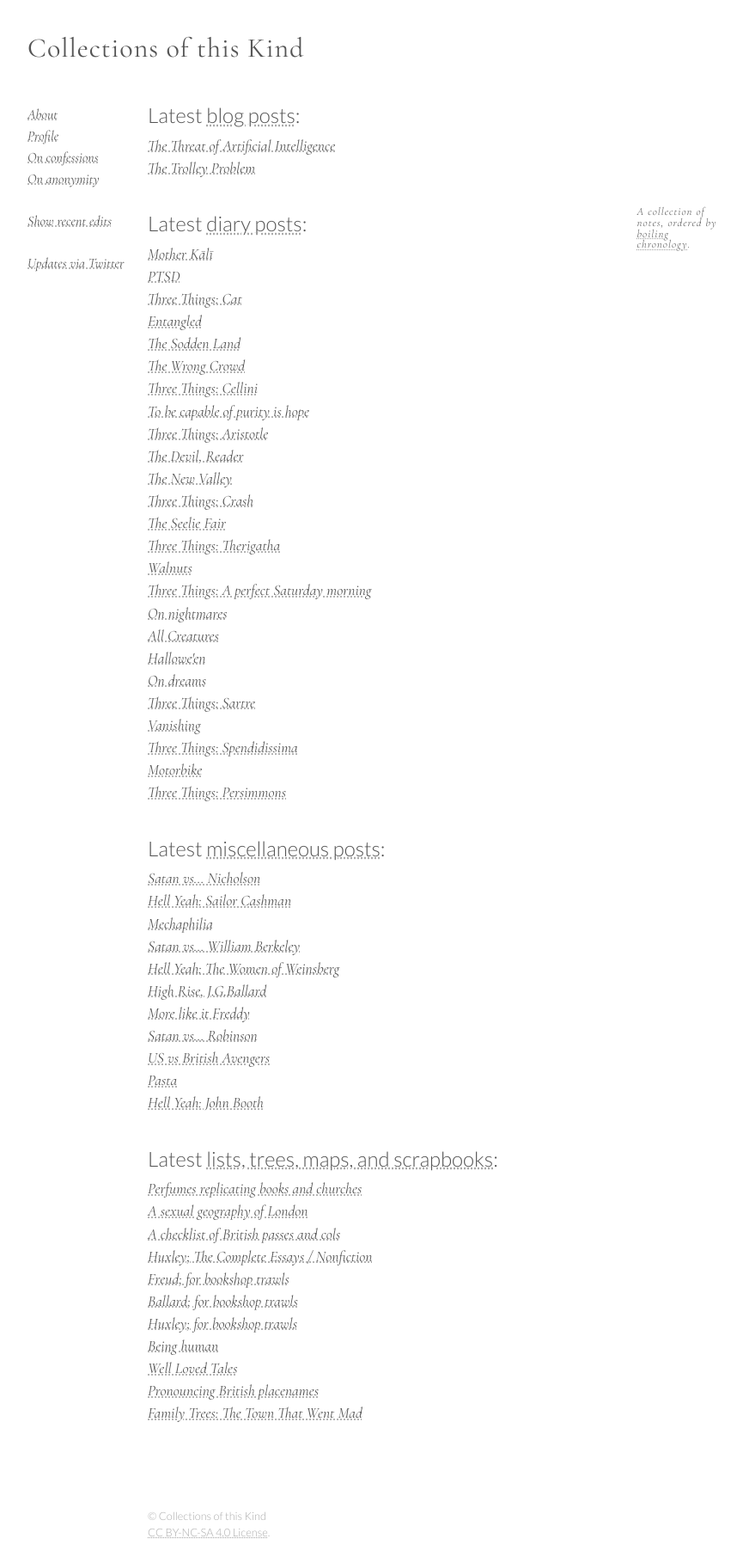
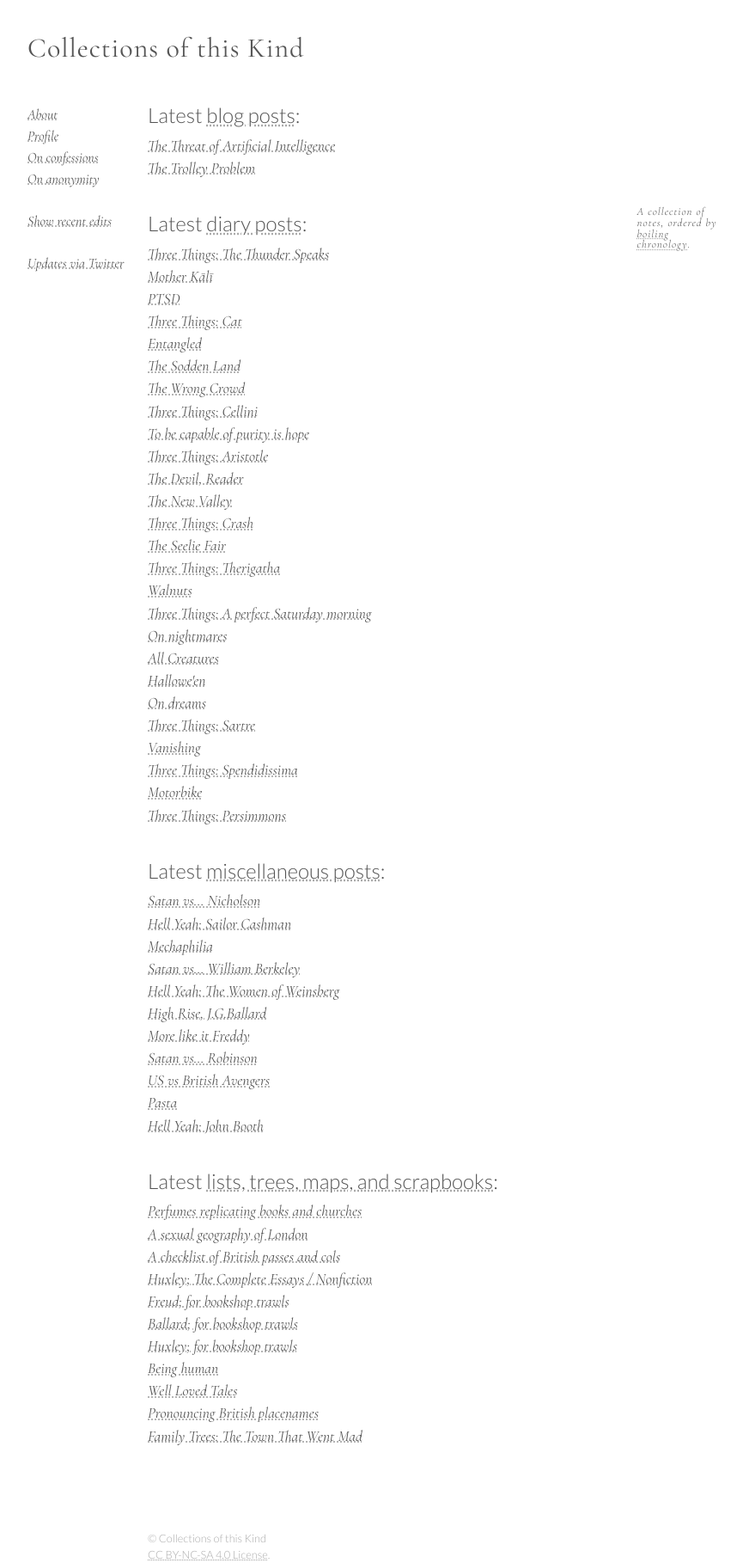
Before and after one commit to CollectionsOfThisKind/collectionsofthiskind.github.io, a Jekyll site: the page built from index.html, in a window 1280 px wide. Shown: the whole page at 86% size, without its empty margins (78-943 px from the left). Built offline with Jekyll 4.4.1, drawn with Linux system fonts in a browser that asks for light colours; before the commit the page ends 1792 px from its top, so only the background shows below that.

Commit message:
Add files via upload

```diff
--- a/index.html
+++ b/index.html
@@ -46,6 +46,7 @@ A collection of notes, ordered by <a href="/pages/about/boiling.html">boiling ch
 <h2 name="diary">Latest <a href="pages/diary/index.html">diary posts</a>:</h2>
 
 <ul class="new">
+<li><a href="pages/diary/three-thunder.html">Three Things: The Thunder Speaks</a></li>
 <li><a href="pages/diary/kali.html">Mother K&amacr;l&imacr;</a></li>
 <li><a href="pages/diary/ptsd.html">PTSD</a></li>
 <li><a href="pages/diary/three-cat.html">Three Things: Cat</a></li>
```
